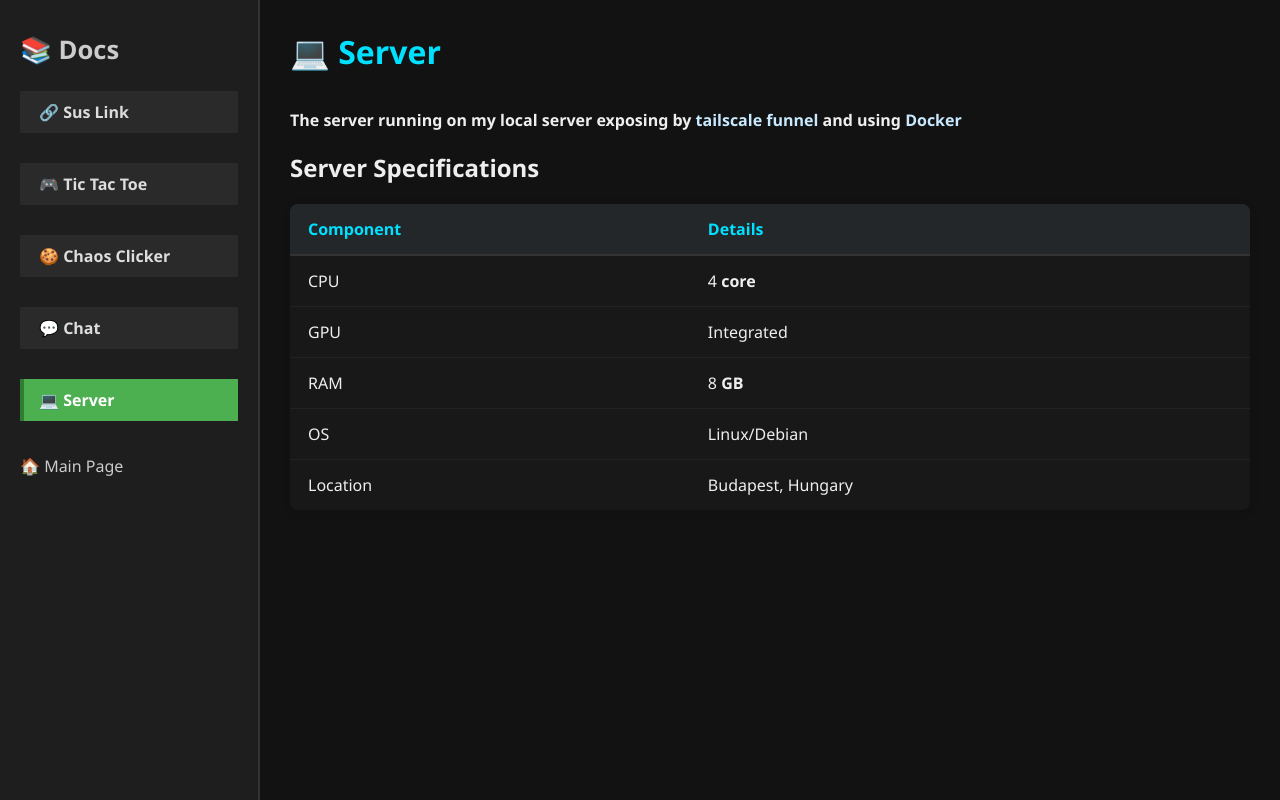
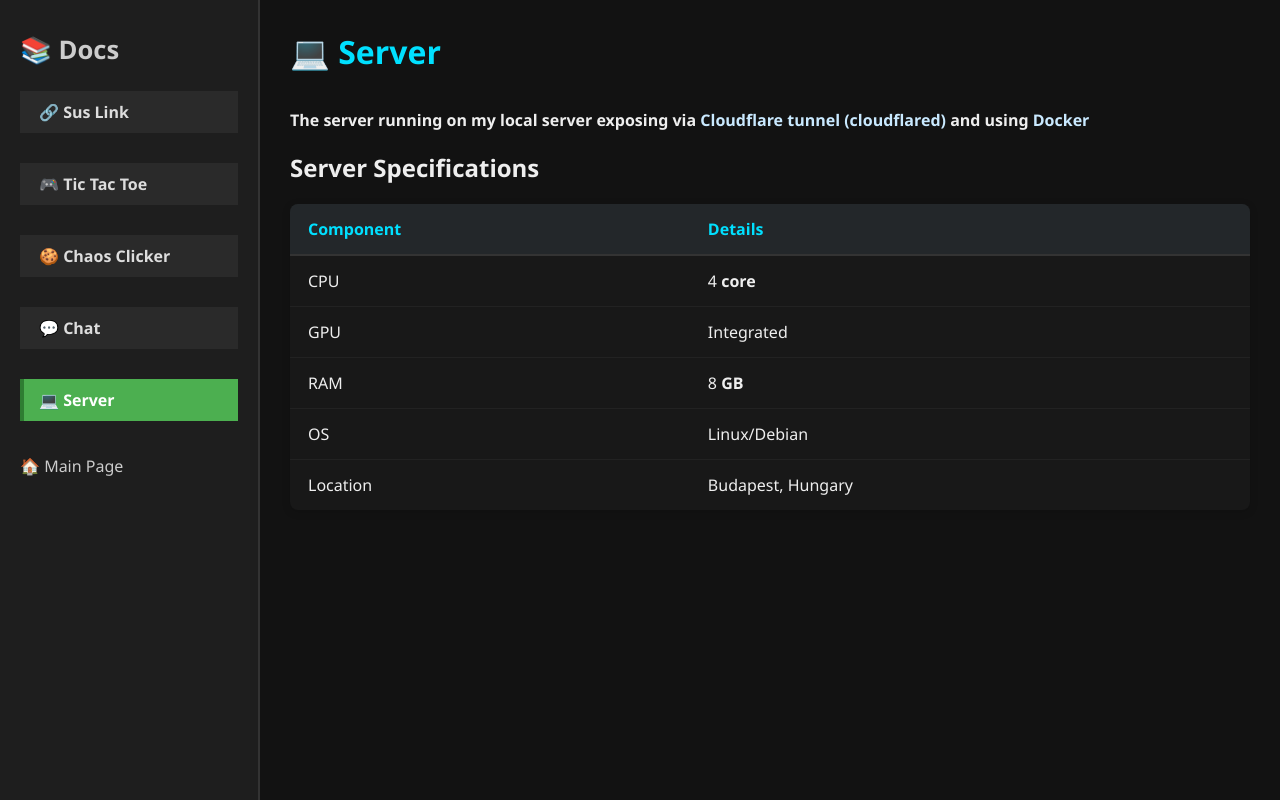
Before and after one commit to SzaBee13/Szabfun, a plain HTML site: page docs/server.html in a window 1280 px wide. Drawn offline with Linux system fonts and the light colour scheme.

Commit message:
cloudflare tunnel

```diff
--- a/docs/server.html
+++ b/docs/server.html
@@ -71,7 +71,7 @@
 
         <main class="content">
             <h1>💻 Server</h1>
-            <p><strong>The server running on my local server exposing by <a href="https://tailscale.com/">tailscale funnel</a> and using <a href="https://www.docker.com/">Docker</a></strong></p>
+            <p><strong>The server running on my local server exposing via <a href="https://developers.cloudflare.com/cloudflare-one/networks/connectors/cloudflare-tunnel/" target="_blank">Cloudflare tunnel (cloudflared)</a> and using <a href="https://www.docker.com/">Docker</a></strong></p>
 
             <section id="server-specs">
                 <h2>Server Specifications</h2>
```
